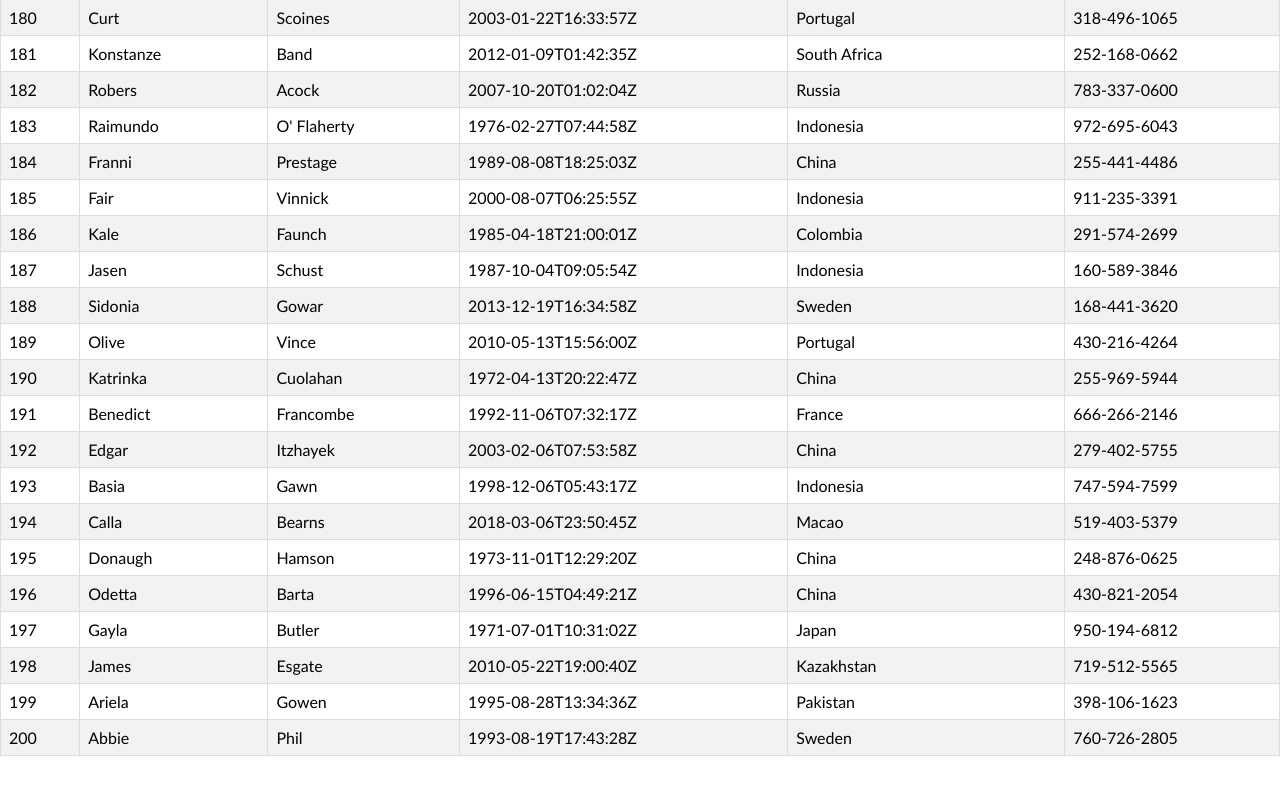
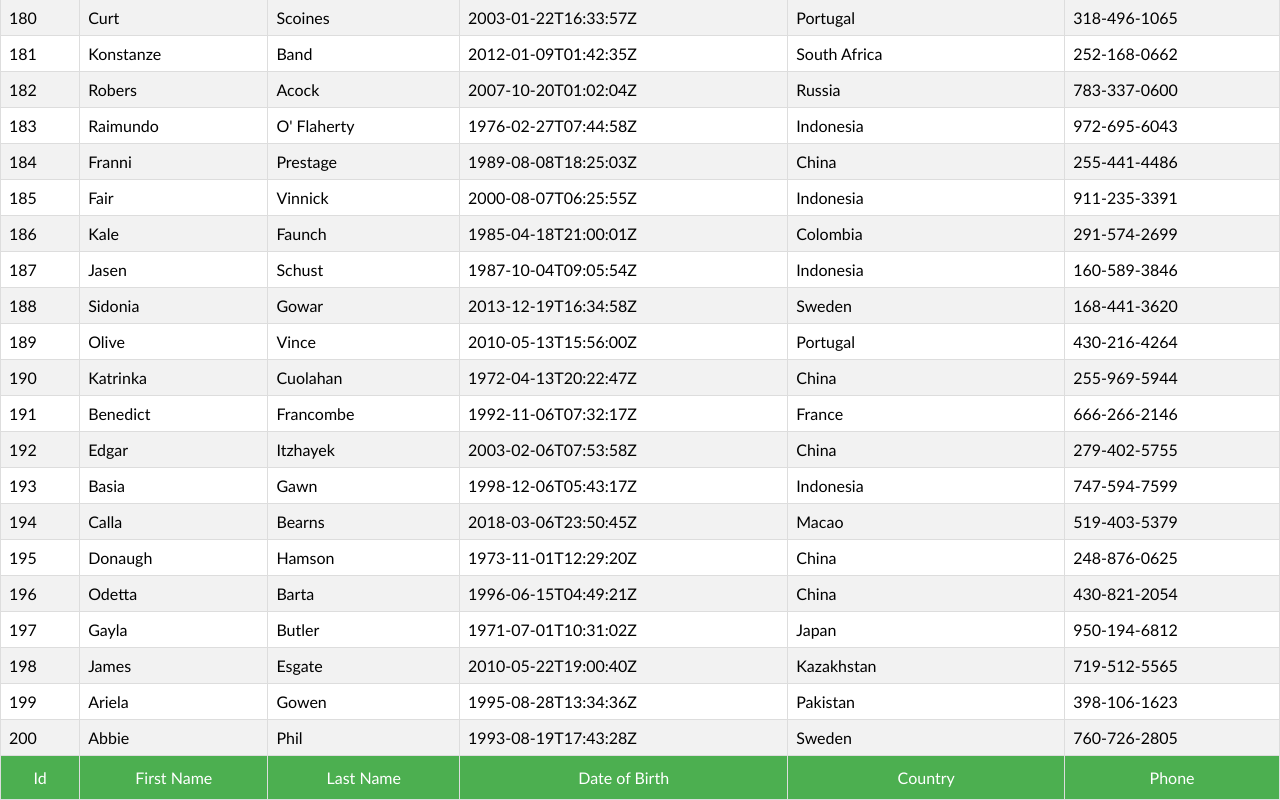
Before and after one commit to suatyargici/react-table, a React (Create React App) app: page / in a window 1280 px wide. Shown: the part 6571-7371 px from the top of the page. Before the commit the page ends 7327 px from the top, so only its background shows below. Built offline with nearby package versions, Linux system fonts and the light colour scheme.

Commit message:
chore: last change

```diff
--- a/src/components/BasicTable.js
+++ b/src/components/BasicTable.js
@@ -45,6 +45,15 @@ export const BasicTable = () => {
           })}
         </tbody>
 
+        <tfoot>
+          {footerGroups.map(footerGroup => (
+            <tr {...footerGroup.getFooterGroupProps()}>
+              {footerGroup.headers.map(column => (
+                <td {...column.getFooterProps()}>{column.render('Footer')}</td>
+              ))}
+            </tr>
+          ))}
+        </tfoot>
       </table>
     </>
   )
--- a/src/components/columns.js
+++ b/src/components/columns.js
@@ -1,26 +1,32 @@
 export const COLUMNS = [
   {
-        Header:'Id ',
-        accessor:'id'
+    Header: "Id ",
+    Footer: "Id",
+    accessor: "id",
   },
   {
-        Header:"First Name",
-        accessor:'first_name'
+    Header: "First Name",
+    Footer: "First Name",
+    accessor: "first_name",
   },
   {
-        Header:"Last Name",
-        accessor:'last_name'
+    Header: "Last Name",
+    Footer: "Last Name",
+    accessor: "last_name",
   },
   {
-        Header:"Date of Birth",
-        accessor:'date_of_birth'
+    Header: "Date of Birth",
+    Footer: "Date of Birth",
+    accessor: "date_of_birth",
   },
   {
-       Header:"Country",
-         accessor:'country'
+    Header: "Country",
+    Footer: "Country",
+    accessor: "country",
   },
   {
-        Header:"Phone",
-        accessor:'phone'
+    Header: "Phone",
+    Footer: "Phone",
+    accessor: "phone",
   },
-]
+];
```
Lines whose indentation alone changed are shown as unchanged.
